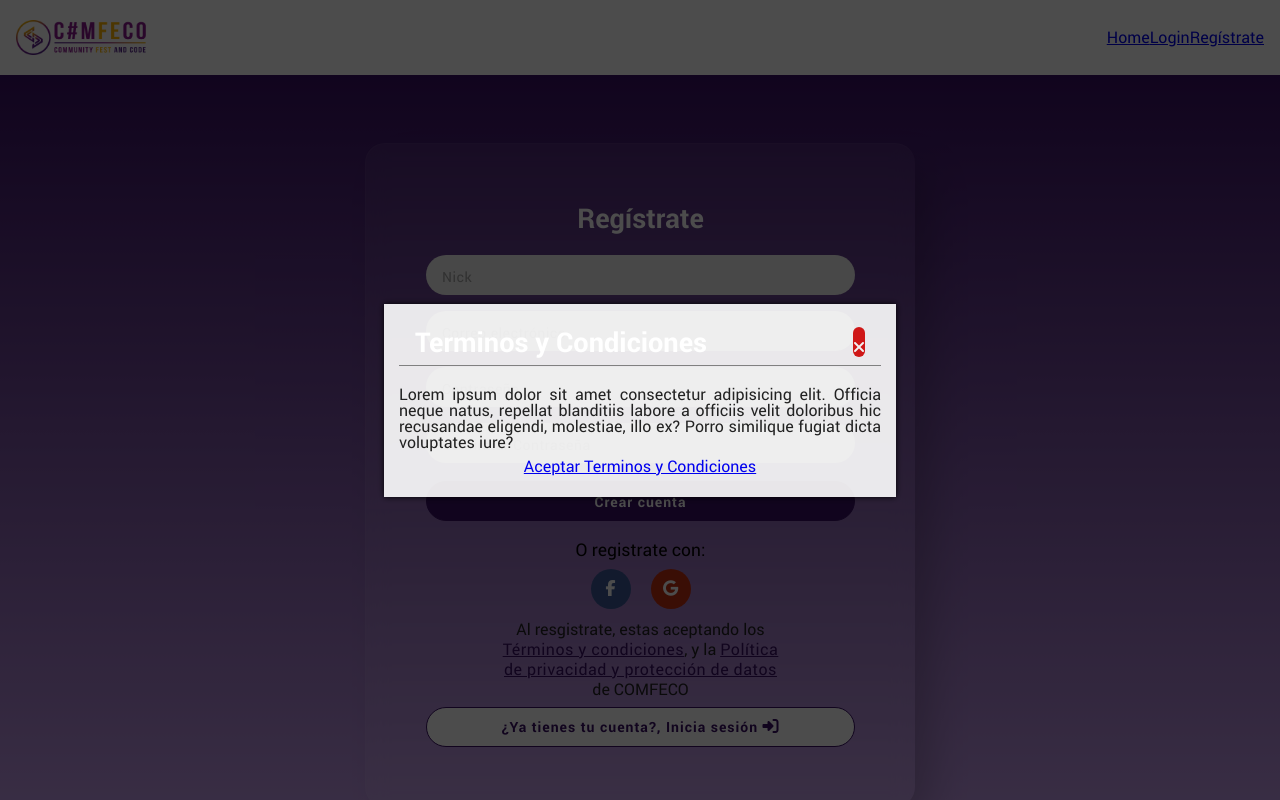
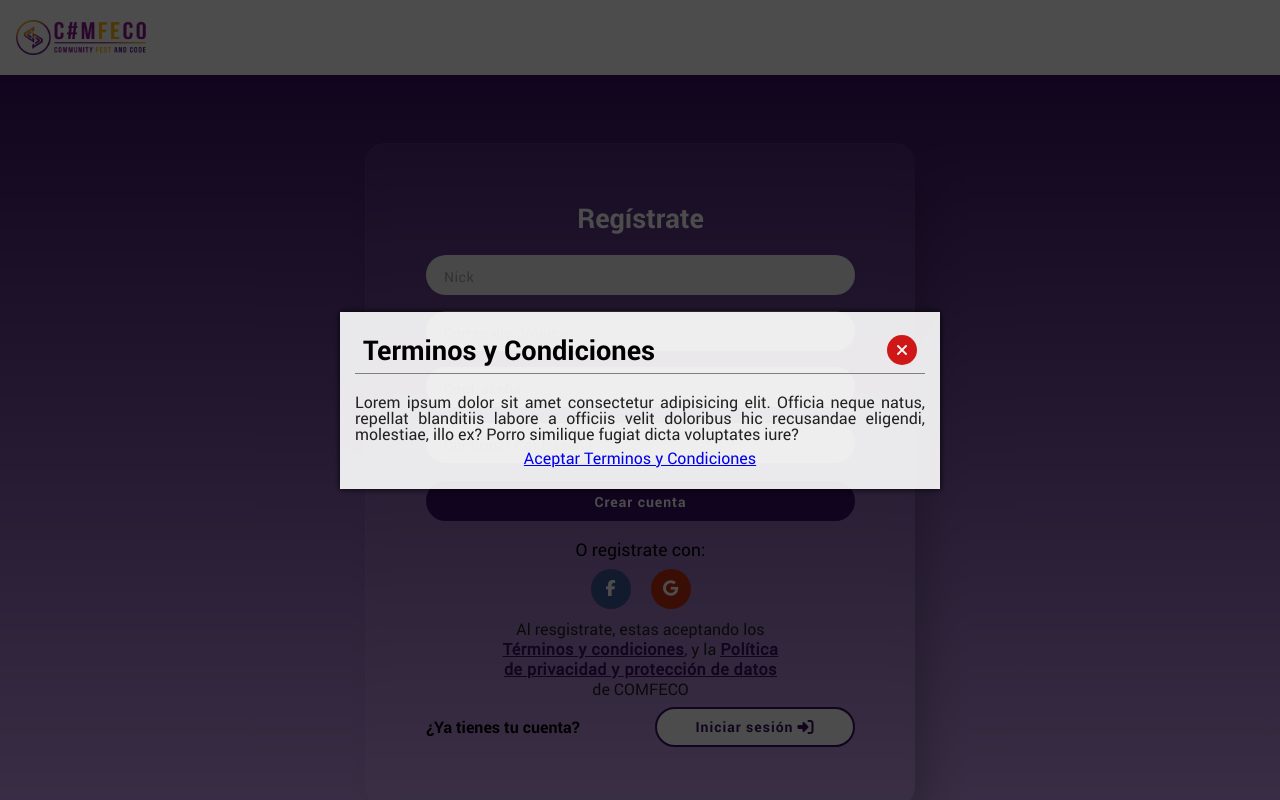
Before and after one commit to Comunidad-de-Programadores/team-vue-4-comfeco, a Vue app: page /register in a window 1280 px wide. Shown: the top 800 px of the page. Built offline with nearby package versions, Linux system fonts and the light colour scheme.

Commit message:
Fix styles of modal terms and condition and fix styles bases

```diff
--- a/src/assets/sass/base/_utils.scss
+++ b/src/assets/sass/base/_utils.scss
@@ -63,6 +63,13 @@ h2 {
         padding: 10px 1rem;
         font-family: var(--fuente-regular);
         letter-spacing: 0.5px;
+        transition: all 0.2s ease-in;
+        border: 2px solid transparent;
+        &:active,
+        &:focus {
+          border: 2px solid var(--color-primary);
+          box-shadow: 0 0 8px 1px rgba(78, 23, 134, 0.5);
+        }
         &::placeholder {
           font-size: 14px;
           color: var(--color-gray);
@@ -121,6 +128,11 @@ h2 {
     align-items: center;
     flex-direction: column;
     width: 100%;
+    &-text {
+      margin: 8px 0;
+      font-family: var(--fuente-bold);
+      color: var(--color-black);
+    }
     &-forgot {
       display: inline-block;
       text-decoration: none;
@@ -134,8 +146,14 @@ h2 {
     .button.button-secondary {
       a {
         width: 100%;
-        display: block;
+        height: 100%;
+        display: flex;
+        align-items: center;
+        justify-content: center;
         text-align: center;
+      }
+      i {
+        margin: 0 0 0 4px;
       }
     }
   }
@@ -158,7 +176,7 @@ input {
   height: 40px;
   border-radius: 50px;
   transition: var(--transition);
-  border: 1px solid var(--color-primary);
+  border: 2px solid var(--color-primary);
   font-size: 14px;
   &-primary {
     background-color: var(--color-primary);
@@ -211,6 +229,15 @@ input {
         font-size: 17.5px;
       }
     }
+    &-options {
+      flex-direction: row;
+      &-forgot {
+        margin: 0;
+      }
+    }
+    .button-secondary {
+      width: 200px;
+    }
   }
 }
 
--- a/src/components/PxHeader.vue
+++ b/src/components/PxHeader.vue
@@ -8,13 +8,6 @@
         />
       </router-link>
     </section>
-    <!-- este nav estara por el momento para permitirnos navegar -->
-    <nav>
-      <router-link to="/">Home</router-link>
-      <router-link to="/login">Login</router-link>
-      <router-link to="/register">Reg&iacute;strate</router-link>
-    </nav>
-    <!-- este nav estara por el momento para permitirnos navegar -->
   </header>
 </template>
 
--- a/src/components/PxLogin.vue
+++ b/src/components/PxLogin.vue
@@ -138,28 +138,4 @@ export default {
   position: absolute;
   right: 20px;
 }
-
-/*Responsive Tablet*/
-@media screen and (min-width: 768px) {
-  /*Forms*/
-  .form-container {
-    &-options {
-      flex-direction: row;
-      &-forgot {
-        margin: 0;
-      }
-    }
-    .button-secondary {
-      width: 200px;
-    }
-  }
-}
-
-/*Responsive Desktop*/
-@media screen and (min-width: 1200px) {
-}
-
-/*Responsive Large Desktop*/
-@media screen and (min-width: 1400px) {
-}
 </style>
--- a/src/components/PxModal.vue
+++ b/src/components/PxModal.vue
@@ -3,11 +3,18 @@
     <div class="flex">
       <div class="contenido-modal">
         <div class="modal-element modal-header flex">
-            <h2 v-text="title"></h2>
-            <span class="button-socials close" id="close" @click="closeModal()"><i class="fa fa-close"></i></span>
+          <h2 class="modal-element-text" v-text="title"></h2>
+          <span class="button-close" id="close" @click="closeModal()"
+            ><i class="fa fa-close"></i
+          ></span>
         </div>
         <div class="modal-body">
-            <p class="txtmodalbody">Lorem ipsum dolor sit amet consectetur adipisicing elit. Officia neque natus, repellat blanditiis labore a officiis velit doloribus hic recusandae eligendi, molestiae, illo ex? Porro similique fugiat dicta voluptates iure?</p>
+          <p class="txtmodalbody">
+            Lorem ipsum dolor sit amet consectetur adipisicing elit. Officia
+            neque natus, repellat blanditiis labore a officiis velit doloribus
+            hic recusandae eligendi, molestiae, illo ex? Porro similique fugiat
+            dicta voluptates iure?
+          </p>
         </div>
         <div class="modal-element modal-footer">
           <a href="#" @click="closeModal()">Aceptar Terminos y Condiciones</a>
@@ -17,9 +24,9 @@
   </div>
 </template>
 <script>
-export default{
+export default {
   name: "VModal",
-    props:{
+  props: {
     title: String,
   },
   /*data(){
@@ -27,15 +34,15 @@ export default{
         titlemodal: "",
       }
     }*/
-    methods:{
-      closeModal(){
-        let cerrar = document.getElementById('modal');
-        cerrar.style.display='none';
-      }
-    }
+  methods: {
+    closeModal() {
+      let cerrar = document.getElementById("modal");
+      cerrar.style.display = "none";
+    },
+  },
 };
 </script>
-<style  scoped lang="scss">
+<style scoped lang="scss">
 .flex {
   width: 100%;
   height: 100%;
@@ -53,13 +60,16 @@ export default{
   width: 100%;
   height: 100%;
   background: rgba(0, 0, 0, 0.7);
-  &-element{
-    padding: 8px 16px;
+  &-element {
+    padding: 8px;
+    &-text {
+      color: var(--color-black);
     }
-  &-header{
+  }
+  &-header {
     border-bottom: 1px solid gray;
   }
-  &-footer{
+  &-footer {
     text-align: center;
   }
 }
@@ -67,28 +77,23 @@ export default{
   position: relative;
   background: rgba(255, 255, 255, 0.9);
   margin: auto;
-  width: 40%;
+  width: 90%;
+  max-width: 600px;
   padding: 15px;
   box-shadow: 0 0 6px 0 rgba(0, 0, 0, 0.946);
-  animation: modal 1.2s;
+  animation: fade 1.2s;
 }
-@keyframes modal {
-  from {
-    top: -500px;
-    opacity: 0;
-  }
-  to {
-    top: 0;
-    opacity: 1;
-  }
-}
-.close {
-  background: hsl(0, 80, 45);
+.button-close {
+  background: #cf1717;
   color: #f2f2f2;
   font-size: 30px;
-  //width: 5%;
+  width: 30px;
+  height: 30px;
   text-align: center;
-  border-radius: 25px;
+  border-radius: 50%;
+  display: flex;
+  align-items: center;
+  justify-content: center;
 
   &:hover {
     background: red;
--- a/src/components/PxRegister.vue
+++ b/src/components/PxRegister.vue
@@ -75,9 +75,12 @@
         </p>
       </div>
       <div class="form-container-options">
+        <p class="form-container-options-text">
+          ¿Ya tienes tu cuenta?
+        </p>
         <button class="button button-secondary">
           <router-link to="/login">
-            ¿Ya tienes tu cuenta?, Inicia sesión
+            Iniciar sesión
             <i class="fas fa-sign-in-alt"></i>
           </router-link>
         </button>
@@ -163,6 +166,7 @@ export default {
       color: var(--color-primary);
       outline: none;
       letter-spacing: 0.5px;
+      font-weight: bold;
       &:hover {
         color: var(--color-white);
       }
```
Also changed, not shown: src/assets/sass/base/_animation.scss (added, +10 -0 lines). Lines whose indentation alone changed are shown as unchanged.
